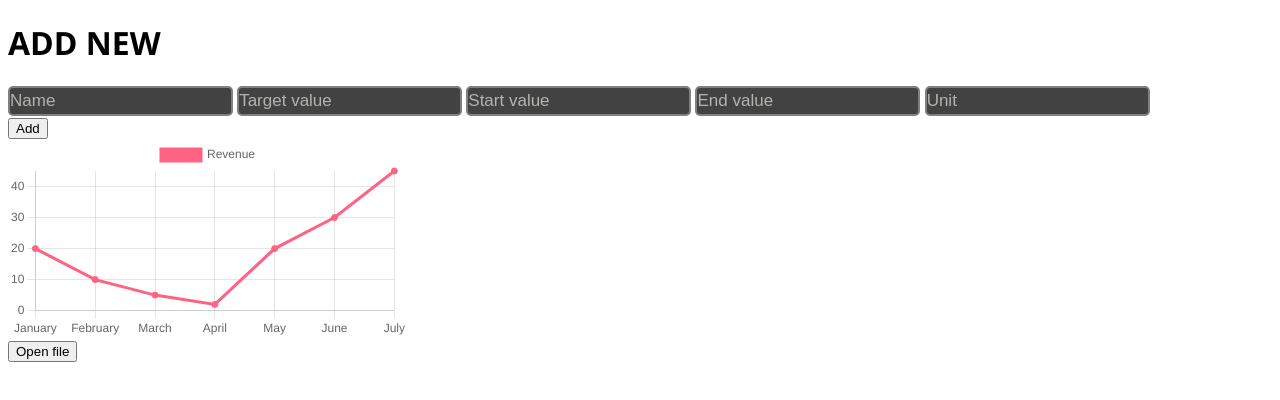
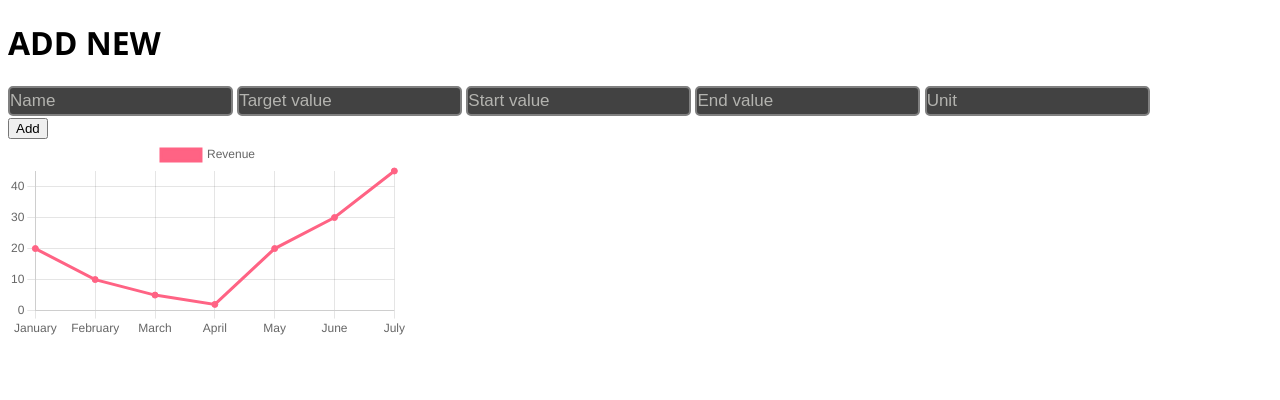
Before and after one commit to Dulme8556/digipalvelut-projekti, a SvelteKit app in the folder digipalvelut-projekti/: page / in a window 1280 px wide. Shown: the top 400 px of the page. Built offline with nearby package versions, Linux system fonts and the light colour scheme.

Commit message:
file reader moved to add-new.svelte

```diff
--- a/digipalvelut-projekti/src/components/app.svelte
+++ b/digipalvelut-projekti/src/components/app.svelte
@@ -4,7 +4,6 @@
     import AddNew from "./add-new.svelte";
     import Lines from "./lines.svelte";
     import Charts from "./charts.svelte";
-    import FileReader from "./file-reader.svelte";
     import GlobalStyles from "./global-styles.svelte";
 
     let lists = $state({
@@ -18,7 +17,6 @@
     <AddNew />
     <Lines />
     <Charts />
-    <FileReader/>
 </div>
 
 <!-- font is added in here -->
```
